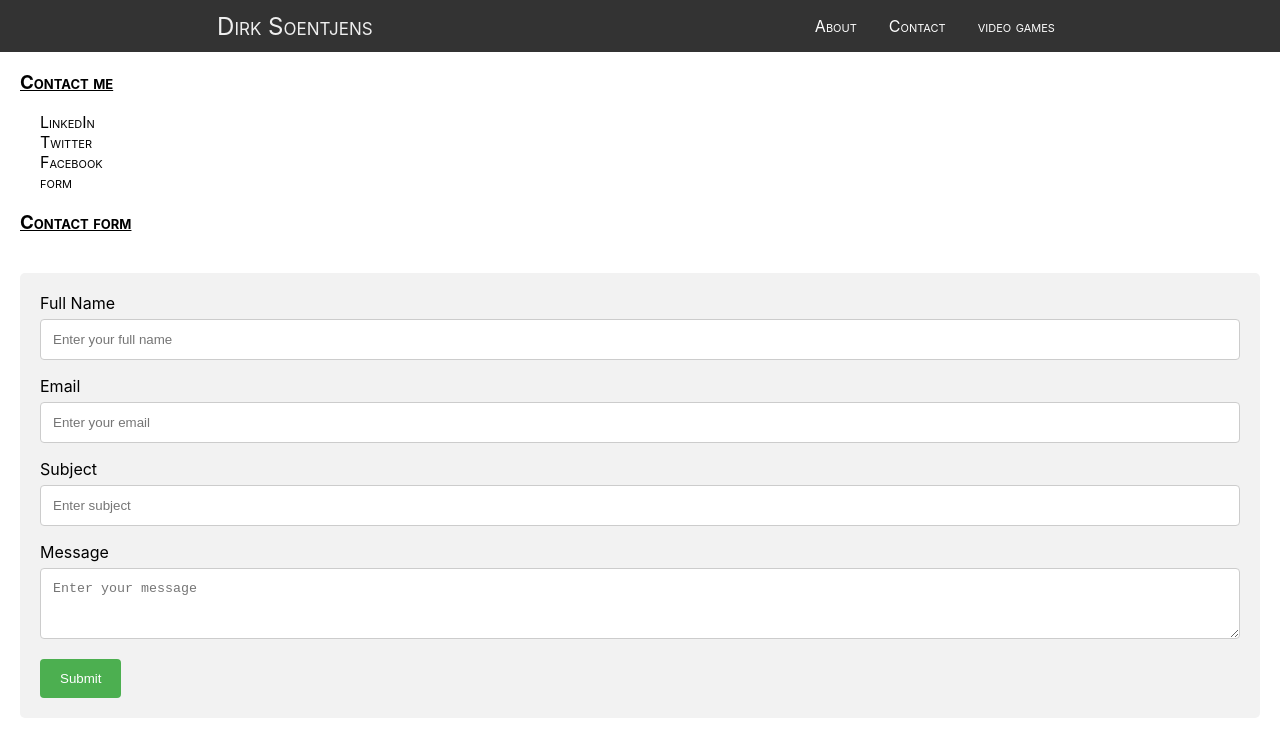
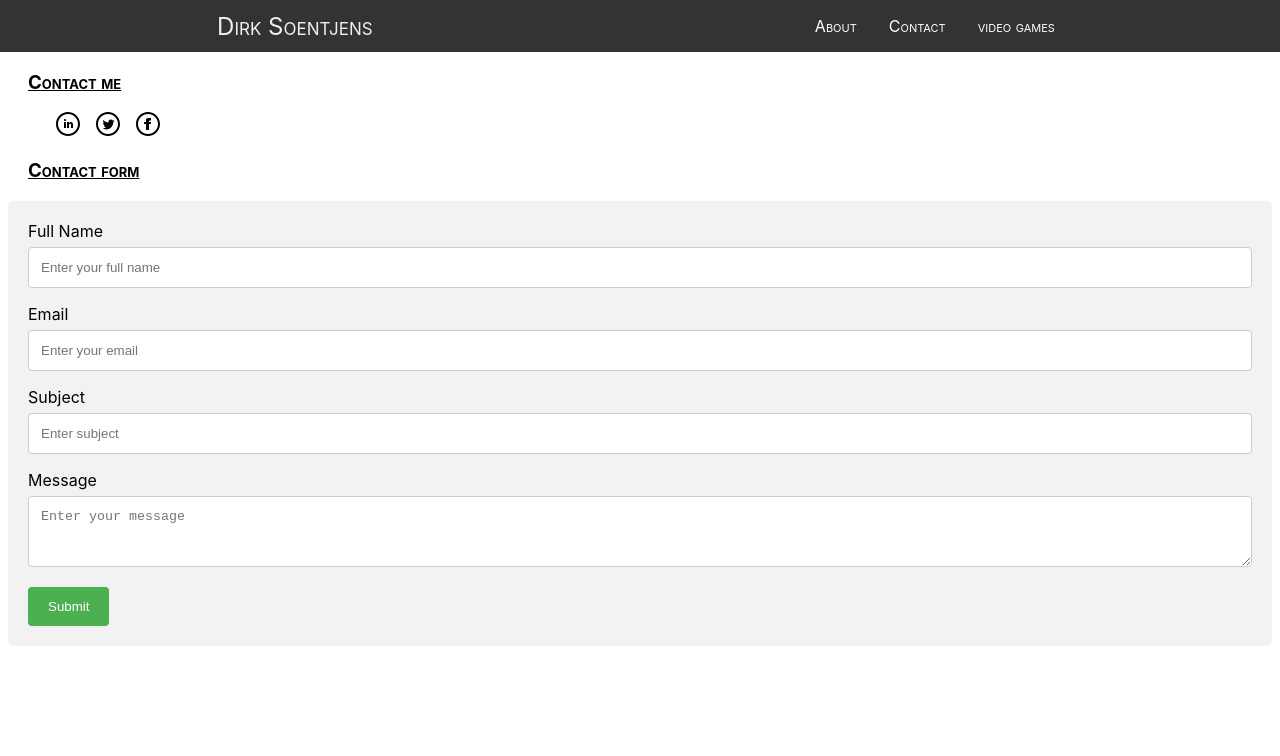
Before and after one commit to tampert/portfolio, a React (Create React App) app: page /contact in a window 1280 px wide. Shown: the top 756 px of the page. Built offline with nearby package versions, Linux system fonts and the light colour scheme.

Commit message:
added social links

```diff
--- a/src/App.css
+++ b/src/App.css
@@ -91,7 +91,8 @@
 
 
 .route{
-  /* min-height: 90vh; */
+  min-height: 90vh;
+  margin:.5rem
   /* display:flex;
   justify-content: space-around;
   align-items: center; */
@@ -137,6 +138,14 @@
   align-items: center;
 }
 
+.contact-social li{
+  display:inline;
+  margin: .5rem;
+}
+
+.social-icon:hover{
+  fill:red;
+}
 
 /* Style inputs with type="text", select elements and textareas */
 input[type=text], select, textarea {
@@ -172,6 +181,7 @@ input[type=submit]:hover {
   padding: 20px;
 }
 
+
 .success{
   color: green;
 }
--- a/src/components/ContactForm.js
+++ b/src/components/ContactForm.js
@@ -44,7 +44,7 @@ const ContactForm = () =>{
             {result.message}
             </p>
             )}
-            <div style={{padding:20}}>
+            <div>
                 <div className="contact-form">
                 <form onSubmit={sendEmail}>
                     <label>Full Name</label>
--- a/src/routes/About.js
+++ b/src/routes/About.js
@@ -8,6 +8,9 @@ const About = () => {
     let difYears = Math.floor(difdays/365);
     return (
       <div className='route about'>
+          {/* <div className="profile-img">
+            <img src='./images/dsoentjens_Profil_Bild_small.jpg' width='300' height='280' alt='profile'/>
+          </div> */}
           <div className="about-content">
           <h3>About me</h3>
           <ul>
@@ -15,7 +18,34 @@ const About = () => {
               <li>Date of Birth: October 20, 1978</li>
               <li>Age : {difYears}</li>
               <li>Gender : Male</li>
-              <li>Place of Birth</li>
+              <li>Place of Birth: Maasbracht, The Netherlands</li>
+          </ul>
+          <h3>Career objective</h3>
+          <p>To be able to work for an enouraging and stable company that will assist me in developing, impoving and obtaining the necessary skills in order to become the best engineer possible.</p>
+          <h3>Education</h3>
+          <ul>
+              <li><strong>Bachelor degree </strong></li>
+              <li>Bachelor of Arts, Interaction design</li>
+              <li>Hogeschool voor de Kunsten Utrecht</li>
+              <li><strong>2002-2006</strong></li>
+          </ul>
+          <ul>
+              <li><strong>Multimedia</strong></li>
+              <li>MTS Sint Lucas Boxtel</li>
+              <li><strong>1998-2002</strong></li>
+          </ul>
+          <h3>Work experience</h3>
+          <ul>
+              <li><strong>Software Engineer</strong></li>
+              <li>trivago N.V.</li>
+              <li>Düsseldorf, Germany</li>
+              <li><strong>2014-2020</strong></li>
+          </ul>
+          <ul>
+              <li><strong>Interaction Modeler</strong></li>
+              <li>Océ Technologies | Caonon design</li>
+              <li>Venlo, The Netherlands</li>
+              <li><strong>2008-2014</strong></li>
           </ul>
           <h3>Interests</h3>
           <ul>
@@ -36,10 +66,6 @@ const About = () => {
               <li>Music</li>
           </ul>
           </div>
-          <div className="profile-img">
-            <h3>&nbsp;</h3>
-            <img src='./images/dsoentjens_Profil_Bild_small.jpg' width='300' height='280' alt='profile'/>
-          </div>
       </div>
     )
 }
--- a/src/routes/Contact.js
+++ b/src/routes/Contact.js
@@ -5,11 +5,22 @@ const Contact = () => {
     return (
       <div className='route'>
         <h3>Contact me</h3>
-          <ul>
-              <li>LinkedIn</li>
-              <li>Twitter</li>
-              <li>Facebook</li>
-              <li>form</li>
+          <ul className="contact-social">
+              <li>
+                <a href='https://www.linkedin.com/in/dirk-soentjens/'>
+                  <svg xmlns="http://www.w3.org/2000/svg" width="24" height="24" viewBox="0 0 24 24" className="social-icon"><path d="M12 2c5.514 0 10 4.486 10 10s-4.486 10-10 10-10-4.486-10-10 4.486-10 10-10zm0-2c-6.627 0-12 5.373-12 12s5.373 12 12 12 12-5.373 12-12-5.373-12-12-12zm-2 8c0 .557-.447 1.008-1 1.008s-1-.45-1-1.008c0-.557.447-1.008 1-1.008s1 .452 1 1.008zm0 2h-2v6h2v-6zm3 0h-2v6h2v-2.861c0-1.722 2.002-1.881 2.002 0v2.861h1.998v-3.359c0-3.284-3.128-3.164-4-1.548v-1.093z"/></svg>
+                </a>
+              </li>
+              <li>
+                <a href='https://twitter.com/Tampert'>
+                  <svg xmlns="http://www.w3.org/2000/svg" width="24" height="24" viewBox="0 0 24 24" className="social-icon"><path d="M12 2c5.514 0 10 4.486 10 10s-4.486 10-10 10-10-4.486-10-10 4.486-10 10-10zm0-2c-6.627 0-12 5.373-12 12s5.373 12 12 12 12-5.373 12-12-5.373-12-12-12zm6.5 8.778c-.441.196-.916.328-1.414.388.509-.305.898-.787 1.083-1.362-.476.282-1.003.487-1.564.597-.448-.479-1.089-.778-1.796-.778-1.59 0-2.758 1.483-2.399 3.023-2.045-.103-3.86-1.083-5.074-2.572-.645 1.106-.334 2.554.762 3.287-.403-.013-.782-.124-1.114-.308-.027 1.14.791 2.207 1.975 2.445-.346.094-.726.116-1.112.042.313.978 1.224 1.689 2.3 1.709-1.037.812-2.34 1.175-3.647 1.021 1.09.699 2.383 1.106 3.773 1.106 4.572 0 7.154-3.861 6.998-7.324.482-.346.899-.78 1.229-1.274z"/></svg>
+                </a>
+              </li>
+              <li>
+                <a href="https://www.facebook.com/dirk.soentjens">
+                  <svg xmlns="http://www.w3.org/2000/svg" width="24" height="24" viewBox="0 0 24 24" className="social-icon"><path d="M12 2c5.514 0 10 4.486 10 10s-4.486 10-10 10-10-4.486-10-10 4.486-10 10-10zm0-2c-6.627 0-12 5.373-12 12s5.373 12 12 12 12-5.373 12-12-5.373-12-12-12zm-2 10h-2v2h2v6h3v-6h1.82l.18-2h-2v-.833c0-.478.096-.667.558-.667h1.442v-2.5h-2.404c-1.798 0-2.596.792-2.596 2.308v1.692z"/></svg>
+                  </a>
+              </li>
           </ul>
         <ContactForm />
       </div>
--- a/src/routes/Home.js
+++ b/src/routes/Home.js
@@ -3,33 +3,7 @@ import React from 'react';
 const Home = () => {
     return (
       <div className='route'>
-          <h3>Career objective</h3>
-          <p>To be able to work for an enouraging and stable company that will assist me in developing, impoving and obtaining the necessary skills in order to become the best engineer possible.</p>
-          <h3>Education</h3>
-          <ul>
-              <li><strong>Bachelor degree </strong></li>
-              <li>Bachelor of Arts, Interaction design</li>
-              <li>Hogeschool voor de Kunsten Utrecht</li>
-              <li><strong>2002-2006</strong></li>
-          </ul>
-          <ul>
-              <li><strong>Multimedia</strong></li>
-              <li>MTS Sint Lucas Boxtel</li>
-              <li><strong>1998-2002</strong></li>
-          </ul>
-          <h3>Work experience</h3>
-          <ul>
-              <li><strong>Software Engineer</strong></li>
-              <li>trivago N.V.</li>
-              <li>Düsseldorf, Germany</li>
-              <li><strong>2014-2020</strong></li>
-          </ul>
-          <ul>
-              <li><strong>Interaction Modeler</strong></li>
-              <li>Océ Technologies | Caonon design</li>
-              <li>Venlo, The Netherlands</li>
-              <li><strong>2008-2014</strong></li>
-          </ul>
+          home bb
       </div>
     )
 }
```
Also changed, not shown: 2 other files (tests, documents, lock files or other folders).
